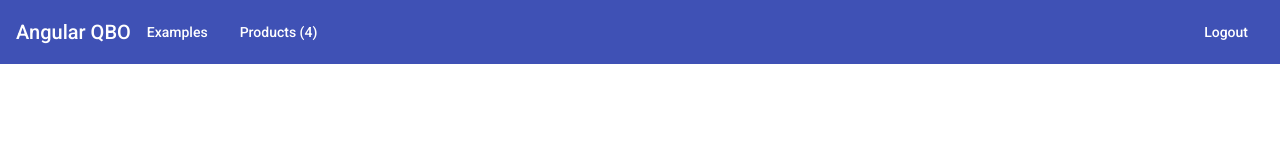
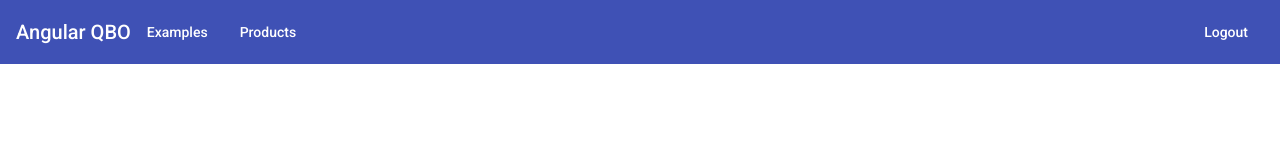
Before and after one commit to danidelgadoz/qbo-angular-course, an Angular app: page /dashboard in a window 1280 px wide. Both pictures are taken after typing "Sample", "Sample" into the empty fields and a click on the button "Login". Shown: the top 160 px of the page. Built offline with nearby package versions, Linux system fonts and the light colour scheme.

Commit message:
remove product service from dashboard, it was only to understand angular injector

```diff
--- a/src/app/dashboard/dashboard.component.html
+++ b/src/app/dashboard/dashboard.component.html
@@ -11,7 +11,7 @@
       <button mat-menu-item [routerLink]="['example-directives-and-pipes']">Directives/Pipes</button>
     </mat-menu>
 
-    <button mat-button [routerLink]="['products']">Products ({{products.length}})</button>
+    <button mat-button [routerLink]="['products']">Products</button>
 
     <div fxFlex></div>
 
--- a/src/app/dashboard/dashboard.component.ts
+++ b/src/app/dashboard/dashboard.component.ts
@@ -1,6 +1,5 @@
 import { Component, OnInit } from '@angular/core';
 import { Router } from '@angular/router';
-import { ProductService } from './products/product.service';
 
 @Component({
   selector: 'app-dashboard',
@@ -12,11 +11,9 @@ export class DashboardComponent implements OnInit {
 
   constructor(
     private router: Router,
-    private productService: ProductService,
   ) { }
 
   ngOnInit(): void {
-    this.products = this.productService.getAllProducts();
   }
 
   onLogout(): void {
```
